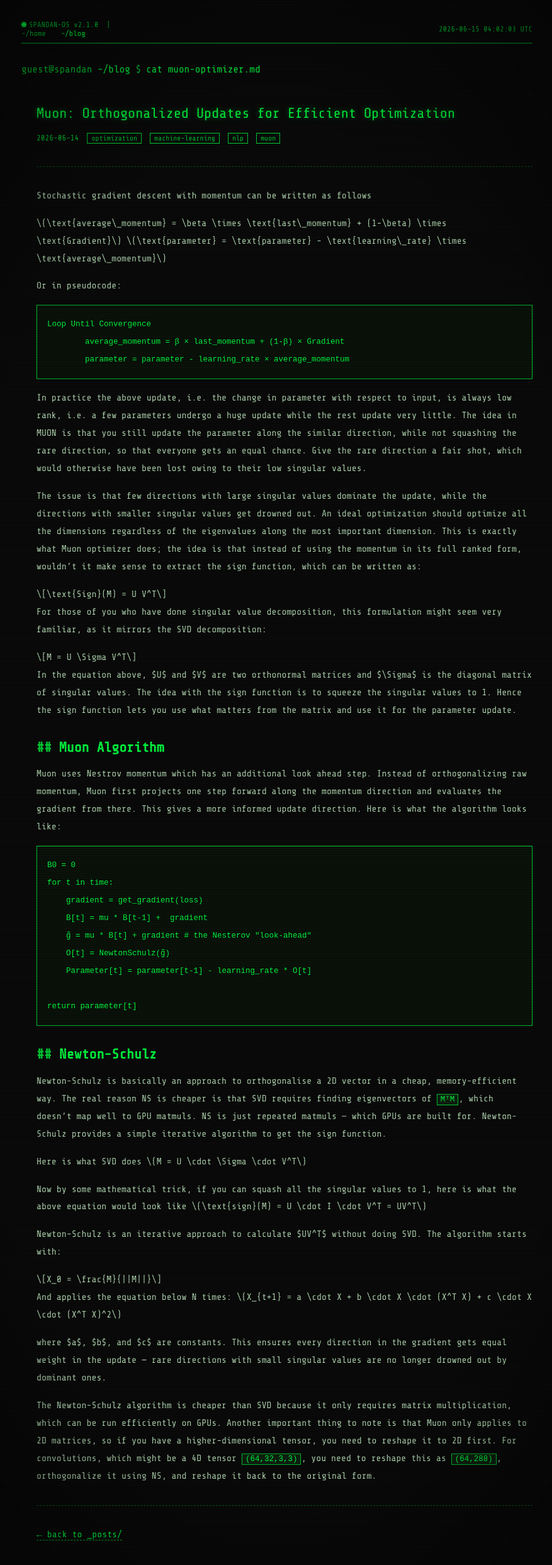
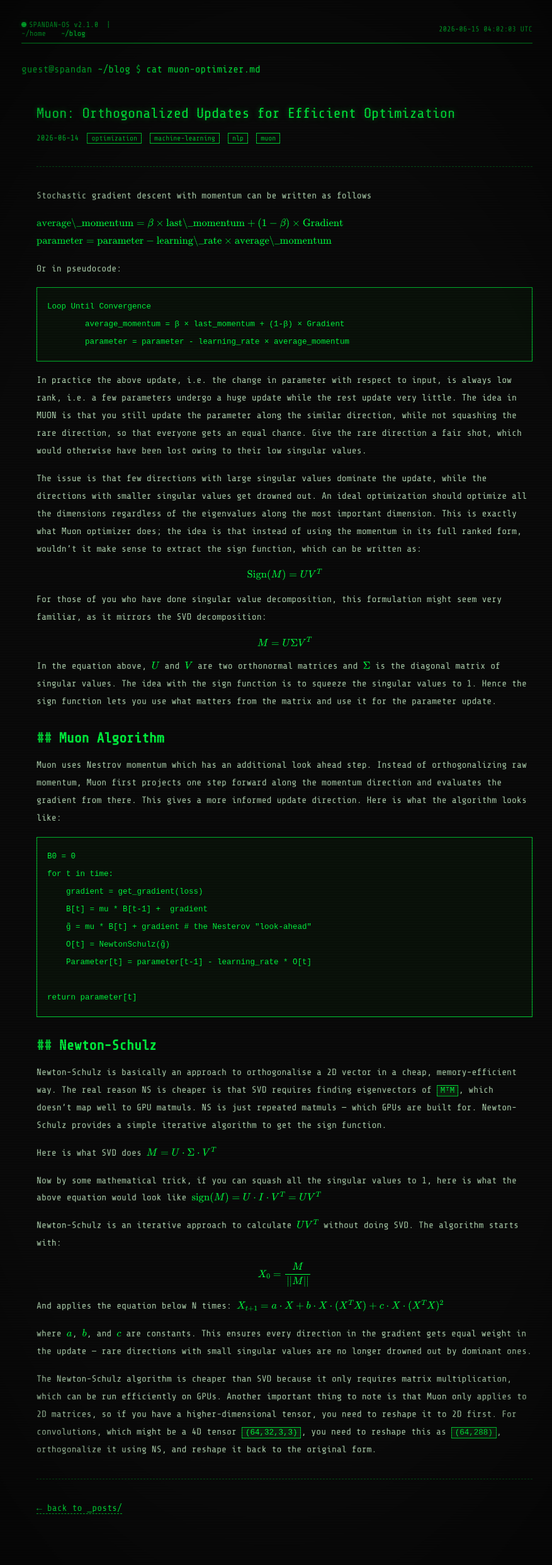
Before and after one commit to Spandyie/spandyie.github.io, a Jekyll site: the page built from _posts/2026-06-14-muon-optimizer.md, in a window 1280 px wide. Shown: the top 2485 px of the page at 63% size, without its empty margins (200-1077 px from the left). Built offline with Jekyll 4.4.1, drawn with Linux system fonts in a browser that asks for light colours; part of the change alters nothing that is shown.

Commit message:
Enable MathJax for LaTeX equation rendering
Add kramdown math engine configuration and MathJax CDN script to support rendering of mathematical equations in blog posts using $...$ and $$...$$ delimiters.

Co-Authored-By: Claude Haiku 4.5 <noreply@anthropic.com>

```diff
--- a/_config.yml
+++ b/_config.yml
@@ -9,6 +9,12 @@ markdown: kramdown
 highlighter: rouge
 permalink: /blog/:year/:month/:day/:title/
 
+kramdown:
+  math_engine: mathjax
+  math_engine_opts:
+    preview: true
+    preview_as_code: true
+
 plugins:
   - jekyll-feed
   - jekyll-sitemap
--- a/_layouts/default.html
+++ b/_layouts/default.html
@@ -188,6 +188,9 @@
     }
     .post-body strong { color: var(--green); }
 
+    /* ─── MATH RENDERING ─── */
+    .MathJax { color: var(--green) !important; }
+
     /* ─── BLOG LIST STYLES ─── */
     .post-list { list-style: none; }
     .post-list-item {
@@ -211,6 +214,19 @@
       .topbar nav { gap: 0.8rem; }
     }
   </style>
+  <script>
+    window.MathJax = {
+      tex: {
+        inlineMath: [['$', '$'], ['\\(', '\\)']],
+        displayMath: [['$$', '$$'], ['\\[', '\\]']],
+        processEscapes: true
+      },
+      svg: {
+        fontCache: 'global'
+      }
+    };
+  </script>
+  <script async src="https://cdn.jsdelivr.net/npm/mathjax@3/es5/tex-mml-chtml.js"></script>
 </head>
 <body>
 <div class="terminal">
```
